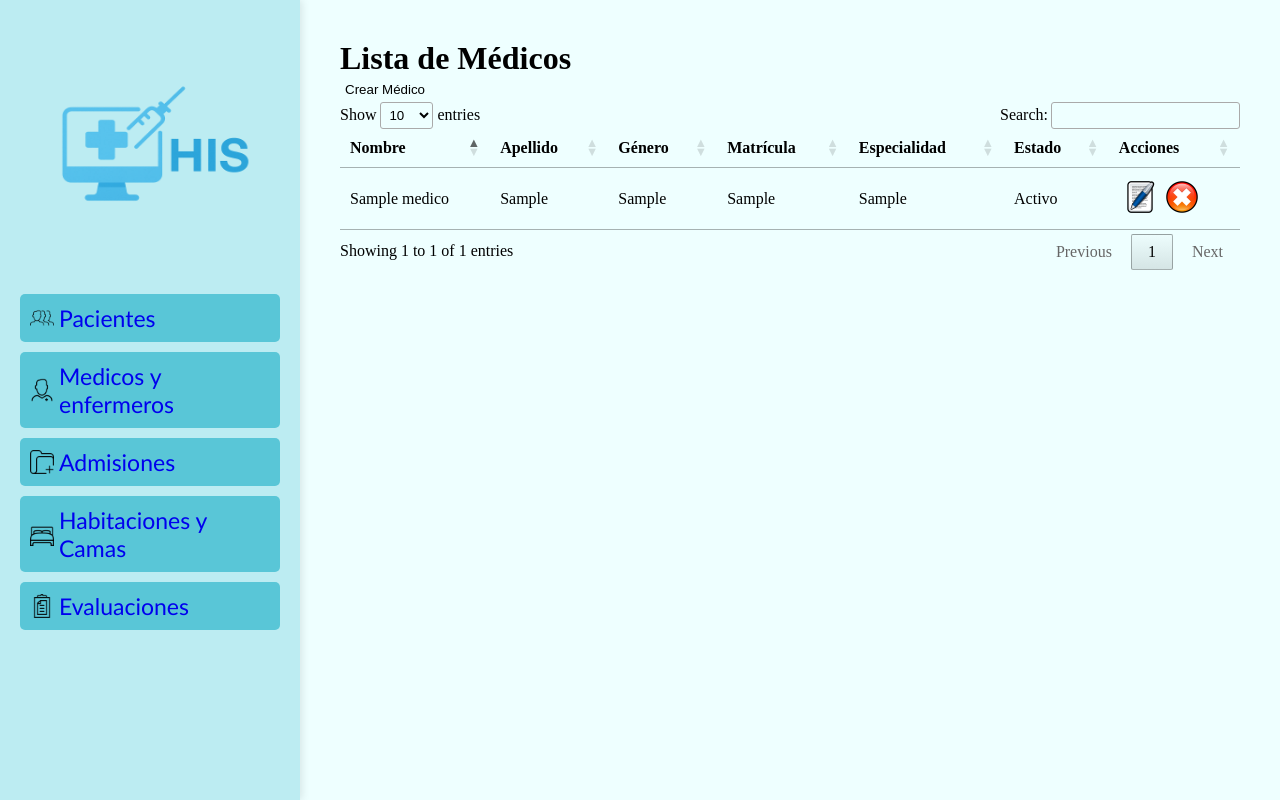
After one commit to Tomas-Suarez/Integrador-web-II, a Node server app: page /medicos/ListaMedico in a window 1280 px wide. The commit adds this page. Run offline with Node 20, Linux system fonts and the light colour scheme; tables that the repository leaves empty hold one stand-in row (values such as "Sample post"); some libraries are stand-ins or nearby versions.

Commit message:
Vista de medicos y algunas correcciones

```diff
--- /dev/null
+++ b/controllers/MedicoController.js
@@ -0,0 +1,80 @@
+const medicoService = require("../service/MedicoService");
+
+const getAllMedico = async (req, res) => {
+  try {
+    const medicos = await medicoService.getAllMedicos();
+    res.render("Medicos/ListaMedico", { medicos });
+  } catch (error) {
+    res
+      .status(500)
+      .send("Ocurrio un error en obtener los Medicos.." + error.message);
+  }
+};
+
+const createMedico = async (req, res) => {
+  try {
+    const datos = {
+      Nombre: req.body.Nombre,
+      Apellido: req.body.Apellido,
+      Genero: req.body.Genero,
+      Matricula: req.body.Matricula,
+      Especialidad: req.body.Especialidad,
+      Estado: true,
+    };
+
+    const { medico, creado } = await medicoService.createMedico(datos);
+
+    if (creado) {
+      res.redirect("/medicos/ListaMedico/");
+    } else {
+      res.status(409).send("Error. El medico ya fue registrado anteriormente!");
+    }
+  } catch (error) {
+    res
+      .status(500)
+      .send("Ocurrio un error al crear el medico: " + error.message);
+  }
+};
+
+const updateMedico = async (req, res) => {
+  try {
+    const datos = {
+      id_Medico: req.body.id_Medico,
+      Nombre: req.body.Nombre,
+      Apellido: req.body.Apellido,
+      Genero: req.body.Genero,
+      Matricula: req.body.Matricula,
+      Especialidad: req.body.Especialidad,
+    };
+
+    await medicoService.updateMedico(datos);
+
+    res.redirect("/medicos/ListaMedico/");
+  } catch (error) {
+    res
+      .status(500)
+      .send("Ocurrió un error al actualizar el medico: " + error.message);
+  }
+};
+
+const changeStatusMedico = async (req, res) => {
+  try {
+    const datos = {
+      id_Medico: req.body.id_Medico,
+      Estado: req.body.Estado === 'true'
+    };
+
+    await medicoService.changeStatusMedico(datos);
+
+    res.redirect("/medicos/ListaMedico");
+  } catch (error) {
+    res.status(500).send("Ocurrió un error al cambiar el estado del medico: " + error.message);
+  }
+};
+
+  module.exports = {
+    getAllMedico,
+    createMedico,
+    updateMedico,
+    changeStatusMedico,
+  }
--- a/controllers/pacienteController.js
+++ b/controllers/pacienteController.js
@@ -2,7 +2,7 @@ const pacienteService = require("../service/PacienteService");
 
 const getAllPacientes = async (req, res) => {
   try {
-    const pacientes = await pacienteService.obtenerTodosLosPacientes();
+    const pacientes = await pacienteService.getAllPacientes();
     res.render("Pacientes/ListaPaciente", { pacientes });
   } catch (error) {
     res
@@ -27,7 +27,7 @@ const createPaciente = async (req, res) => {
       Seguro_medico: req.body.Seguro_medico === "true",
     };
 
-    const { paciente, creado } = await pacienteService.crearPaciente(datos);
+    const { paciente, creado } = await pacienteService.createPaciente(datos);
 
     if (creado) {
       res.redirect("/pacientes/ListaPaciente/");
@@ -61,7 +61,7 @@ const updatePaciente = async (req, res) => {
       Seguro_medico: req.body.Seguro_medico === "true",
     };
 
-    await pacienteService.actualizarPaciente(datos);
+    await pacienteService.updatePaciente(datos);
 
     console.log("soy datos");
     console.log(datos);
--- a/myapp.js
+++ b/myapp.js
@@ -5,6 +5,7 @@ const logging = require('./middlewares/logging');
 const error404 = require('./middlewares/404notFound');
 const app = express();
 const pacienteRoutes = require('./routes/pacienteRoutes');
+const medicoRoutes = require('./routes/MedicoRoutes');
 
 
 app.set('view engine', 'pug');
@@ -19,6 +20,8 @@ app.use(express.json());
 
 app.use('/pacientes', pacienteRoutes);
 
+app.use('/medicos', medicoRoutes);
+
 app.get('/', (req, res) =>{
     res.render('Principal');
 })
--- /dev/null
+++ b/public/js/DataTableMedico.js
@@ -0,0 +1,55 @@
+// public/js/DataTableMedico.js
+$(document).ready(function () {
+    $("#TablaMedico").DataTable({
+      language: {
+        url: "//cdn.datatables.net/plug-ins/1.13.4/i18n/es-ES.json",
+      },
+    });
+
+    function limpiarFormulario() {
+      $("#edit-id").val("");
+      $("#edit-nombre").val("");
+      $("#edit-apellido").val("");
+      $("#edit-genero").val("Masculino");
+      $("#edit-matricula").val("");
+      $("#edit-especialidad").val("");
+    }
+
+    $("#btn-abrir-crearMedico").on("click", function () {
+      limpiarFormulario();
+      $("#form-medico").attr("action", "/medicos/registro/");
+      $("#modal-editar").removeClass("hidden");
+    });
+
+    $(document).on("click", ".btn-editar", function () {
+      const id = $(this).data("id");
+      const nombre = $(this).data("nombre");
+      const apellido = $(this).data("apellido");
+      const generoRaw = $(this).data("genero");
+      const matricula = $(this).data("matricula");
+      const especialidad = $(this).data("especialidad");
+
+      const genero =
+        typeof generoRaw === "string"
+          ? generoRaw.charAt(0).toUpperCase() + generoRaw.slice(1).toLowerCase()
+          : "Otro";
+
+      const generoValido = ["Masculino", "Femenino", "Otro"].includes(genero)
+        ? genero
+        : "Otro";
+
+      $("#form-medico").attr("action", "/medicos/actualizar/");
+      $("#edit-id").val(id);
+      $("#edit-nombre").val(nombre);
+      $("#edit-apellido").val(apellido);
+      $("#edit-genero").val(generoValido);
+      $("#edit-matricula").val(matricula);
+      $("#edit-especialidad").val(especialidad);
+
+      $("#modal-editar").removeClass("hidden");
+    });
+
+    $("#cerrar-modal").on("click", function () {
+      $("#modal-editar").addClass("hidden");
+    });
+  });
--- /dev/null
+++ b/service/MedicoService.js
@@ -0,0 +1,78 @@
+const Medico = require("../models/MedicoModels");
+
+const getAllMedicos = async () => {
+  try {
+    const medicos = await Medico.findAll();
+    return medicos;
+  } catch (error) {
+    throw new Error(
+      "Ocurrio un error al obtener los medicos: " + error.message
+    );
+  }
+};
+
+const createMedico = async (datos) => {
+  try {
+    const [medico, creado] = await Medico.findOrCreate({
+      where: { Matricula: datos.Matricula },
+      defaults: {
+        Nombre: datos.Nombre,
+        Apellido: datos.Apellido,
+        Genero: datos.Genero,
+        Especialidad: datos.Especialidad,
+        Estado: datos.Estado,
+      },
+    });
+    return { medico, creado };
+  } catch (error) {
+    throw new Error("Ocurrio un error al crear el medico" + error.message);
+  }
+};
+
+const updateMedico = async (datos) => {
+  try {
+    const [MedicoActualizado] = await Medico.update(
+      {
+        Nombre: datos.Nombre,
+        Apellido: datos.Apellido,
+        Genero: datos.Genero,
+        Matricula: datos.Matricula,
+        Especialidad: datos.Especialidad,
+      },
+      {
+        where: {
+          id_Medico: datos.id_Medico,
+        },
+      }
+    );
+    if (MedicoActualizado === 0) {
+      throw new Error("No se encontro ningun medico para actualizar!");
+    }
+  } catch (error) {
+    throw new Error("Ocurrio un error al actualizar el medico" + error.message);
+  }
+};
+
+const changeStatusMedico = async (datos) => {
+  try {
+    const [MedicoActualizado] = await Medico.update(
+      { Estado: datos.Estado },
+      { where: { id_Medico: datos.id_Medico } }
+    );
+
+    if (MedicoActualizado === 0) {
+      throw new Error("No se encontro ningun medico para cambiar el estado!");
+    }
+  } catch (error) {
+    throw new Error(
+      "Ocurrio un error al cambiar el estado del medico" + error.message
+    );
+  }
+};
+
+module.exports = {
+  getAllMedicos,
+  createMedico,
+  updateMedico,
+  changeStatusMedico,
+};
--- /dev/null
+++ b/views/Medicos/ListaMedico.pug
@@ -0,0 +1,91 @@
+doctype html
+html(lang="es")
+  head
+    meta(charset="UTF-8")
+    meta(name="viewport", content="width=device-width, initial-scale=1.0")
+    title Lista de Médicos
+    link(rel="stylesheet", href="/css/ListaPaciente.css")
+    link(rel="stylesheet", href="https://cdn.datatables.net/1.13.4/css/jquery.dataTables.min.css")
+    script(src="https://code.jquery.com/jquery-3.6.0.min.js")
+    script(src="https://cdn.datatables.net/1.13.4/js/jquery.dataTables.min.js")
+    script(src="/js/DataTableMedico.js")
+
+  body
+    .container
+      include ../includes/nav.pug
+      +nav()
+
+      .contenido
+        h1 Lista de Médicos
+        button#btn-abrir-crearMedico.btn-crearMedico Crear Médico
+
+        table#TablaMedico
+          thead
+            tr
+              th Nombre
+              th Apellido
+              th Género
+              th Matrícula
+              th Especialidad
+              th Estado
+              th Acciones
+          tbody
+            each medico in medicos
+              tr
+                td= medico.Nombre
+                td= medico.Apellido
+                td= medico.Genero
+                td= medico.Matricula
+                td= medico.Especialidad
+                td= medico.Estado ? 'Activo' : 'Inactivo'
+                td
+                  // Botón de editar
+                  button.btn-editar(
+                    type="button",
+                    data-id=medico.id_Medico,
+                    data-nombre=medico.Nombre,
+                    data-apellido=medico.Apellido,
+                    data-genero=medico.Genero,
+                    data-matricula=medico.Matricula,
+                    data-especialidad=medico.Especialidad
+                  )
+                    img(src="/img/icon-editar.png", alt="editar", title="Editar")
+
+                  // Botón de cambiar estado
+                  form(method="POST", action="/medicos/cambiar-estado", style="display:inline")
+                    input(type="hidden", name="id_Medico", value=medico.id_Medico)
+                    input(type="hidden", name="Estado", value=medico.Estado ? 'false' : 'true')
+                    button(type="submit", class="btn-cambiar-estado")
+                      if medico.Estado
+                        img(src="/img/icon-inactivo.png", alt="Dar de baja", title="Dar baja")
+                      else
+                        img(src="/img/icon-activo.png", alt="Dar de alta", title="Dar alta")
+
+    // Modal de edición
+    #modal-editar.hidden
+      .modal-contenido
+        h2 Editar Médico
+        form#form-medico(method="POST", action="/medicos/actualizar")
+          input(type="hidden", name="id_Medico", id="edit-id")
+          .nombre-apellido
+            div
+              label(for="edit-nombre") Nombre:
+              input(type="text", name="Nombre", id="edit-nombre", required)
+            div
+              label(for="edit-apellido") Apellido:
+              input(type="text", name="Apellido", id="edit-apellido", required)
+            div
+              label(for="edit-genero") Género:
+              select(name="Genero", id="edit-genero", required)
+                option(value="Masculino") Masculino
+                option(value="Femenino") Femenino
+                option(value="Otro") Otro
+            div
+              label(for="edit-matricula") Matrícula:
+              input(type="text", name="Matricula", id="edit-matricula", required)
+            div
+              label(for="edit-especialidad") Especialidad:
+              input(type="text", name="Especialidad", id="edit-especialidad", required)
+          div
+            button(type="submit") Guardar Cambios
+            button(type="button", id="cerrar-modal") Cancelar
--- a/views/includes/nav.pug
+++ b/views/includes/nav.pug
@@ -15,9 +15,8 @@ mixin nav()
                     img(src="/img/icon-medico.png", alt="enfemera")
                     | Medicos y enfermeros
                 ul.submenu
-                    li: a(href="*") Registrar medico
-                    li: a(href="*") Registrar enfermero
-                    li: a(href="*") Ver lista de medicos/enfemeros
+                    li: a(href="/medicos/ListaMedico") Ver lista de Medicos
+                    li: a(href="*") Ver lista de Enfermeros
 
             li
                 a(href="#", class="nav-item")
```
Also changed, not shown: middlewares/medicoValidator.js (added, +12 -0 lines), models/EnfermeroModels.js (+8 -0 lines), models/MedicoModels.js (+8 -0 lines), routes/MedicoRoutes.js (added, +30 -0 lines), service/PacienteService.js (+7 -6 lines), public/img/Icon-Inactivo.png (added), public/img/icon-Activo.png (added), public/img/icon-editar.png, public/img/icon-historial.png, public/img/paciente_sin_fondo.png (deleted), public/js/DataTableEnfermero.js (added), views/Enfermeros/ListaEnfermero.pug (added).
